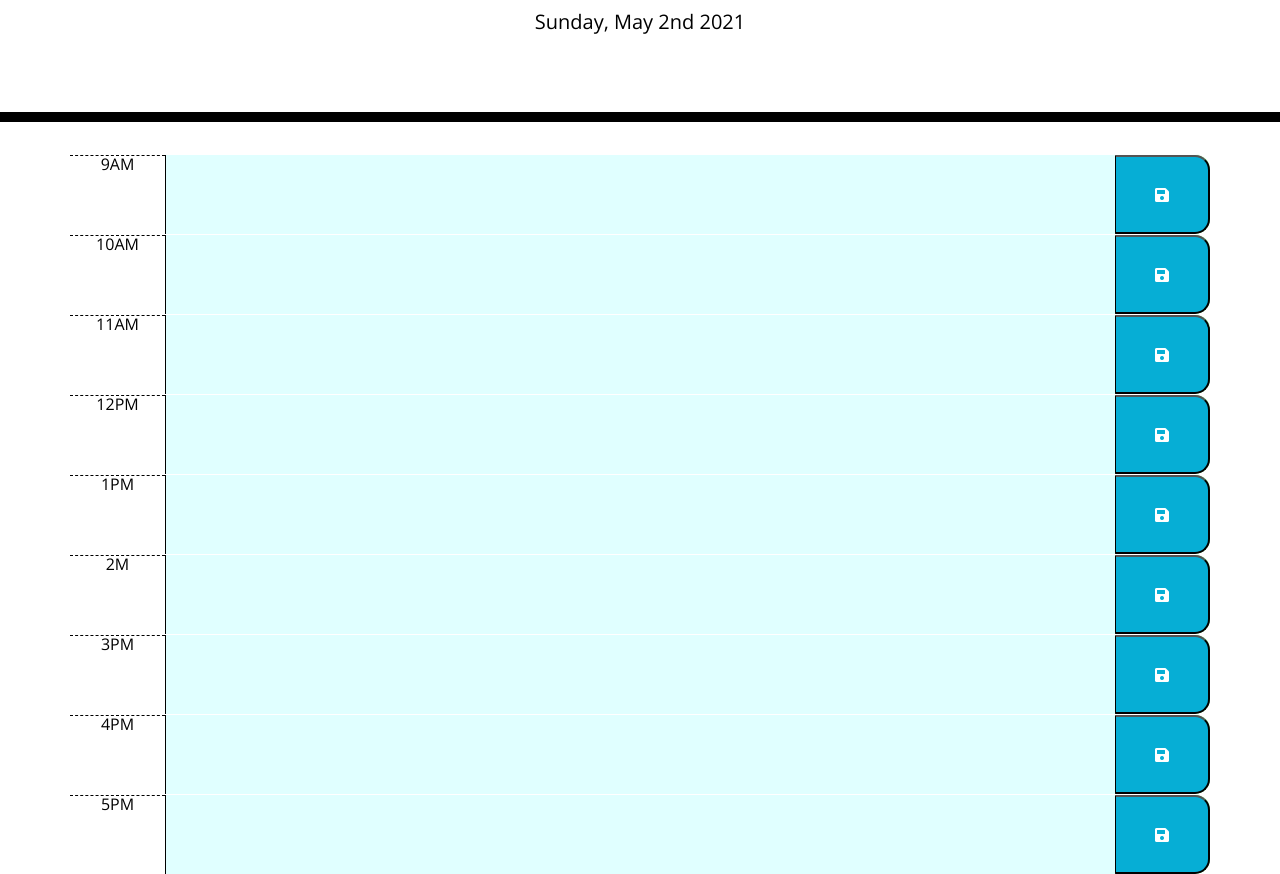
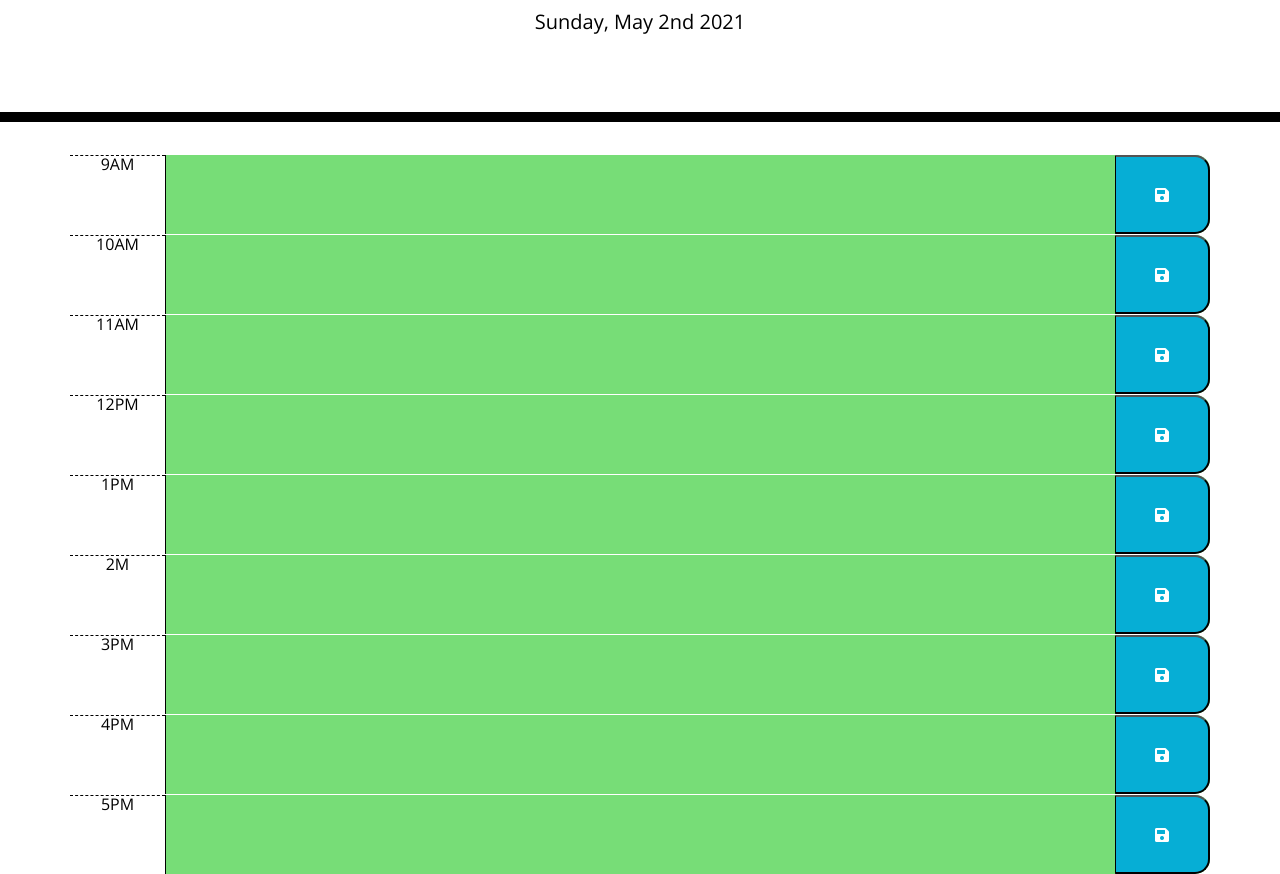
Before and after one commit to jmrao002/HW-Planner, a plain HTML site: page index.html in a window 1280 px wide. Shown: the part 182-1056 px from the top of the page. Drawn offline with nearby package versions, Linux system fonts and the light colour scheme.

Commit message:
Add working color change function

```diff
--- a/assets/css/style.css
+++ b/assets/css/style.css
@@ -19,11 +19,6 @@ textarea {
   color: black;
   border-radius: 0;
   border-bottom: 10px solid black;
-}
-
-.description {
-  white-space: pre-wrap;
-  background-color: lightcyan;
 }
 
 .time-block {
--- a/assets/js/script.js
+++ b/assets/js/script.js
@@ -4,20 +4,22 @@ let today = moment();
 $("#currentDay").text(today.format("dddd, MMMM Do YYYY"));
 
 function saveTask() {
-  // update row color using below function
-  updateRowColor();
-  // keeps row color up to date every minute
-  setInterval(updateRowColor, 60000);
   //get stuff user put in textarea
   $(".saveBtn").on("click", function () {
     let saveHour = $(".saveBtn").parent().attr("data-time");
+    console.log(saveHour);
     let saveText = $(".saveBtn").parent().find("textarea").val();
     //save that to localstorage
     localStorage.setItem(saveHour, saveText);
   });
   //show message to user
+
   //hide message after so many seconds
+
+  // function to show the task on the screen
   showTask();
+  // update row color using below function
+  updateRowColor();
 }
 
 function showTask() {
--- a/index.html
+++ b/index.html
@@ -28,47 +28,47 @@
         <!--Timeblock divs-->
         <div class="row time-block" data-time="9">
             <div class="col-md-1 hour">9AM</div>
-            <textarea class="col-md-10 description"></textarea>
+            <textarea class="col-md-10"></textarea>
             <button class="col-md-1 saveBtn"><i class="fas fa-save"></i></button>
         </div>
         <div class="row time-block" data-time="10">
             <div class="col-md-1 hour">10AM</div>
-            <textarea class="col-md-10 description"></textarea>
+            <textarea class="col-md-10"></textarea>
             <button class="col-md-1 saveBtn"><i class="fas fa-save"></i></button>
         </div>
         <div class="row time-block" data-time="11">
             <div class="col-md-1 hour">11AM</div>
-            <textarea class="col-md-10 description"></textarea>
+            <textarea class="col-md-10"></textarea>
             <button class="col-md-1 saveBtn"><i class="fas fa-save"></i></button>
         </div>
         <div class="row time-block" data-time="12">
             <div class="col-md-1 hour">12PM</div>
-            <textarea class="col-md-10 description"></textarea>
+            <textarea class="col-md-10"></textarea>
             <button class="col-md-1 saveBtn"><i class="fas fa-save"></i></button>
         </div>
         <div class="row time-block" data-time="13">
             <div class="col-md-1 hour">1PM</div>
-            <textarea class="col-md-10 description"></textarea>
+            <textarea class="col-md-10"></textarea>
             <button class="col-md-1 saveBtn"><i class="fas fa-save"></i></button>
         </div>
         <div class="row time-block" data-time="14">
             <div class="col-md-1 hour">2M</div>
-            <textarea class="col-md-10 description"></textarea>
+            <textarea class="col-md-10"></textarea>
             <button class="col-md-1 saveBtn"><i class="fas fa-save"></i></button>
         </div>
         <div class="row time-block" data-time="15">
             <div class="col-md-1 hour">3PM</div>
-            <textarea class="col-md-10 description"></textarea>
+            <textarea class="col-md-10"></textarea>
             <button class="col-md-1 saveBtn"><i class="fas fa-save"></i></button>
         </div>
         <div class="row time-block" data-time="16">
             <div class="col-md-1 hour">4PM</div>
-            <textarea class="col-md-10 description"></textarea>
+            <textarea class="col-md-10"></textarea>
             <button class="col-md-1 saveBtn"><i class="fas fa-save"></i></button>
         </div>
         <div class="row time-block" data-time="17">
             <div class="col-md-1 hour">5PM</div>
-            <textarea class="col-md-10 description"></textarea>
+            <textarea class="col-md-10"></textarea>
             <button class="col-md-1 saveBtn"><i class="fas fa-save"></i></button>
         </div>
     </div>
```
